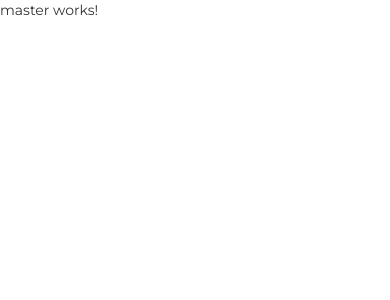
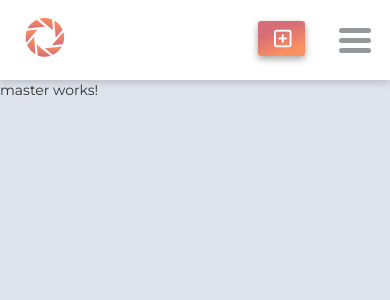
Before and after one commit to tbrah/PhotoShareFront, an Angular app: page / in a window 390 px wide. Shown: the top 300 px of the page. Built offline with nearby package versions, Linux system fonts and the light colour scheme; sample sign-in values are in the browser's storage.

Commit message:
responsive work / storing logged user

```diff
--- a/src/app/app.module.ts
+++ b/src/app/app.module.ts
@@ -18,11 +18,10 @@ import { RegisterService } from './register.service';
 import { PasswordResetComponent } from './login/password-reset/password-reset.component';
 import { ForgotPasswordComponent } from './login/forgot-password/forgot-password.component';
 import { MasterComponent } from './master/master.component';
+import { NavComponent } from './master/nav/nav.component';
 
 
 const appRoutes: Routes = [
-  //{ path: '', redirectTo: 'login', pathMatch: 'full'},
-  { path: '', component: MasterComponent, canActivate: [AuthGuardService]},
 
   { path: 'users', component: UsersComponent, canActivate: [AuthGuardService] },
 
@@ -38,7 +37,7 @@ const appRoutes: Routes = [
   // Login paths end
 
   // Master paths start
-  { path: '', component: MasterComponent},
+  { path: '', component: MasterComponent, canActivate: [AuthGuardService]},
   // Master paths end
 
 ];
@@ -52,6 +51,7 @@ const appRoutes: Routes = [
     PasswordResetComponent,
     ForgotPasswordComponent,
     MasterComponent,
+    NavComponent,
   ],
   imports: [
     BrowserModule,
--- a/src/app/login.service.ts
+++ b/src/app/login.service.ts
@@ -2,18 +2,25 @@ import { Injectable } from '@angular/core';
 import { Observable } from 'rxjs/Rx';
 import { Http, Headers, Response } from '@angular/http';
 import { AuthService } from './auth.service';
+import { User } from './user';
 
 @Injectable()
 export class LoginService {
 
+    user: User;
+
   constructor(private http:Http, private authService:AuthService) { }
 
+  // Link used for authentication
   private oauthUrl = "http://photoshare.dev:8000/oauth/token";
 
   //Credentials binded in the login form.
   username:string;
   password:string;
 
+  /**
+   * Grabs the access token from the backend.
+   */
   getAccessToken() {
         var headers = new Headers({
             "Content-Type": "application/json",
@@ -39,4 +46,21 @@ export class LoginService {
             .map( res => res.json())
             .catch((error: any) => Observable.throw(error.json().error || 'Server error'));
     }
+
+    /**
+     * Grabs the user information
+     * for the user trying to login.
+     */
+    getLoggedUser(): Observable<User[]>{
+        var headers = new Headers({
+            "Accept": "application/json",
+            "Authorization": "Bearer " + this.authService.accessToken,
+        });
+
+        return this.http.get("http://photoshare.dev:8000/api/user/" + this.username, {
+            headers: headers
+        })
+            .map((res: Response) => res.json())
+            .catch((error: any) => Observable.throw(error.json().error || 'Server error'));
+    }
 }
--- a/src/app/login/login.component.ts
+++ b/src/app/login/login.component.ts
@@ -33,7 +33,7 @@ export class LoginComponent implements OnInit {
   emailValidated;
 
     /**
-     * Runs the getAccesstoken method in the UserService.
+     * Runs the getAccesstoken method in the LoginService.
      * Sets the accessToken recieved from the backend.
      * Sets login to true for routing permissions.
      * Redirects the user to the page they were trying
@@ -48,6 +48,13 @@ export class LoginComponent implements OnInit {
             this.authService.accessToken = data.access_token;
             this.authService.login();
             sessionStorage.setItem("token", this.authService.accessToken);
+            this.loginService.getLoggedUser()
+            .subscribe(
+                data => {
+                    this.loginService.user = data[0]
+                    console.log("testing");
+                    console.log(this.loginService.user);
+                });
 
                 // Check if redirectUrl string is empty or not.
                 if(!this.authService.redirectUrl){
--- a/src/app/master/master.component.html
+++ b/src/app/master/master.component.html
@@ -1,3 +1,4 @@
+<nav-bar></nav-bar>
 <p>
   master works!
 </p>
--- a/src/app/master/master.component.scss
+++ b/src/app/master/master.component.scss
@@ -0,0 +1,5 @@
+@import "~vars.scss";
+
+body{
+    background-color:$blue-background;
+}
--- a/src/app/master/master.component.ts
+++ b/src/app/master/master.component.ts
@@ -1,4 +1,5 @@
 import { Component, OnInit } from '@angular/core';
+import { LoginService } from '../login.service';
 
 @Component({
   selector: 'app-master',
@@ -7,7 +8,7 @@ import { Component, OnInit } from '@angular/core';
 })
 export class MasterComponent implements OnInit {
 
-  constructor() { }
+  constructor(private loginService:LoginService) { }
 
   ngOnInit() {
   }
--- /dev/null
+++ b/src/app/master/nav/nav.component.html
@@ -0,0 +1,36 @@
+<nav>
+  <div class="container">
+
+    <img class="logo" src="/assets/img/ps-c-logo.svg" alt="photoshare logo">
+    <!-- mobile logo -->
+    <img class="mobile-logo" src="/assets/img/logo-no-text.svg" alt="photoshare logo">
+
+    <ul>
+      <li>My feed</li>
+      <li>Profile</li>
+      <li>Settings</li>
+      <li>Followers</li>
+    </ul>
+
+    <div class="burger-menu">
+      <span></span>
+      <span></span>
+      <span></span>
+    </div>
+
+    <div class="profile-drpdwn">
+      <img>
+      <p>{{loginService.user?.username}} <i class="fa fa-angle-down"></i></p>
+      <button><i class="fa fa-plus-square-o"></i> <span>New Photo</span></button>
+    </div>
+
+    <ul class="mobile-menu">
+      <li>My feed</li>
+      <li>Profile</li>
+      <li>Settings</li>
+      <li>Followers</li>
+    </ul>
+
+
+  </div>
+</nav>
--- /dev/null
+++ b/src/app/master/nav/nav.component.scss
@@ -0,0 +1,192 @@
+@import "~vars.scss";
+
+nav{
+    position:relative;
+    top:0;
+    left:0;
+    width:100%;
+    height:80px;
+    background:#FFF;
+    padding:18px 0px;
+    box-shadow:$standard-shadow;
+
+
+    .logo{
+        float:left;
+        width:160px;
+        padding-right:20px;
+        border-right: 1px solid $light-gray;
+
+        @media only screen and (max-width:575px){
+            display:none;
+        }
+    }
+
+    .mobile-logo{
+        display:none;
+        float:left;
+        height:39px;
+        width:60px;
+        border-right:none;
+
+        @media only screen and (max-width:575px){
+            display:block;
+        }
+    }
+
+    ul{
+        list-style:none;
+        float:left;
+        margin-top:10px;
+
+        @media only screen and (max-width:991px){
+            display:none;
+        }
+
+        li{
+            cursor:pointer;
+            float:left;
+            margin-right:20px;
+            color:$light-gray;
+            transition:all 0.2s ease-in;
+
+            &:hover{
+                color:$orange;
+                transform:translateY(-1px);
+            }
+        }
+    }
+
+    .profile-drpdwn{
+        float:right;
+        margin-top:-2px;
+
+        img{
+            display:block;
+            border-radius:50%;
+            background-color:black;
+            width:45px;
+            height:45px;
+            float:left;
+
+            @media only screen and (max-width:460px){
+                display:none;
+            }
+        }
+
+        p{
+            float:left;
+            margin-top:13px;
+            padding-left:10px;
+            cursor:pointer;
+
+            @media only screen and (max-width:460px){
+                display:none;
+            }
+        }
+
+        button{
+            width:170px;
+            height:45px;
+            border:none;
+            border-radius:3px;
+            padding-right:15px;
+            background:$button-gradient;
+            color:#fff;
+            margin-left:25px;
+            float:left;
+            outline:none;
+            box-shadow:0px 3px 7px 0px rgba(0, 0, 0, 0.36);
+            transition:all 0.2s ease-in;
+
+            @media only screen and (max-width:767px){
+                width:47px;
+                height:35px;
+                margin-top:5px;
+            }
+
+            &:hover{
+                transform:translateY(1px);
+                background:$button-gradient-hover;
+                box-shadow:0px 3px 7px 0px rgba(0, 0, 0, 0.25);
+            }
+
+            i{
+                font-size:20px;
+                padding:5px 10px;
+                background-color:rgba(255,255,255,.16);
+                border-radius:3px;
+                vertical-align: middle;
+                margin-right:10px;
+
+                @media only screen and (max-width:767px){
+                    background-color:transparent;
+                }
+            }
+
+            span{
+                @media only screen and (max-width:767px){
+                    display:none;
+                }
+            }
+
+        }
+    }
+
+    .mobile-menu{
+        display:none;
+    }
+
+    .burger-menu{
+        display:none;
+        width:40px;
+        height:36px;
+        float:right;
+        margin-left:30px;
+        margin-top:5px;
+        cursor:pointer;
+        transition:all 0.3s ease-in;
+
+        @media only screen and (max-width:991px){
+            display:block;
+        }
+
+        &:hover span{
+            background-color:lighten($light-gray, 5);
+        }
+
+        &:hover span:nth-child(1){
+            animation: hover 0.2s ease-in-out 1;
+        }
+
+        &:hover span:nth-child(2){
+            animation: hover 0.2s ease-in-out 1;
+            animation-delay: 0.1s;
+        }
+
+        &:hover span:nth-child(3){
+            animation: hover 0.2s ease-in-out 1;
+            animation-delay: 0.2s;
+        }
+
+        span{
+            display:block;
+            height:5px;
+            width:80%;
+            background-color:$light-gray;
+            margin-top:5px;
+            border-radius:3px;
+            margin-left:auto;
+            margin-right:auto;
+        }
+
+        @keyframes hover{
+            0%{
+                transform:translateY(0px);
+            }
+            100%{
+                transform:translateY(-1px);
+            }
+        }
+    }
+}
--- /dev/null
+++ b/src/app/master/nav/nav.component.ts
@@ -0,0 +1,16 @@
+import { Component, OnInit } from '@angular/core';
+import { LoginService } from '../../login.service';
+
+@Component({
+  selector: 'nav-bar',
+  templateUrl: './nav.component.html',
+  styleUrls: ['./nav.component.scss']
+})
+export class NavComponent implements OnInit {
+
+  constructor(private loginService:LoginService) {}
+
+  ngOnInit() {
+  }
+
+}
--- a/src/index.html
+++ b/src/index.html
@@ -11,7 +11,7 @@
   <link href="https://fonts.googleapis.com/css?family=Montserrat:300,400,500,700" rel="stylesheet">
   <script src="https://use.fontawesome.com/a01367aa15.js"></script>
 </head>
-<body>
+<body style="background-color:#DEE3ED">
   <app-root></app-root>
 </body>
 </html>
--- a/src/styles.scss
+++ b/src/styles.scss
@@ -1,4 +1,10 @@
+@import "~vars.scss";
+
 /* You can add global styles to this file, and also import other style files */
 p, div{
     font-family: 'Montserrat', sans-serif;
 }
+
+body{
+    background-color:$blue-background;
+}
--- a/src/vars.scss
+++ b/src/vars.scss
@@ -3,6 +3,10 @@ $standard-shadow: 0px 3px 7px 0px rgba(0,0,0,0.16);
 //Colors
 $success: #2ca977;
 $error: #d9534f;
+$blue-background:#DEE3ED;
+$light-gray:#95989A;
+$orange:#F99060;
+$darker-orange:#D7836D;
 
 //Gradients
 $button-gradient: linear-gradient(159deg, #D76D77 31%, #f99060 79%);
```
Also changed, not shown: src/assets/img/logo-no-text.svg (added), 1 other file (tests, documents, lock files or other folders).
